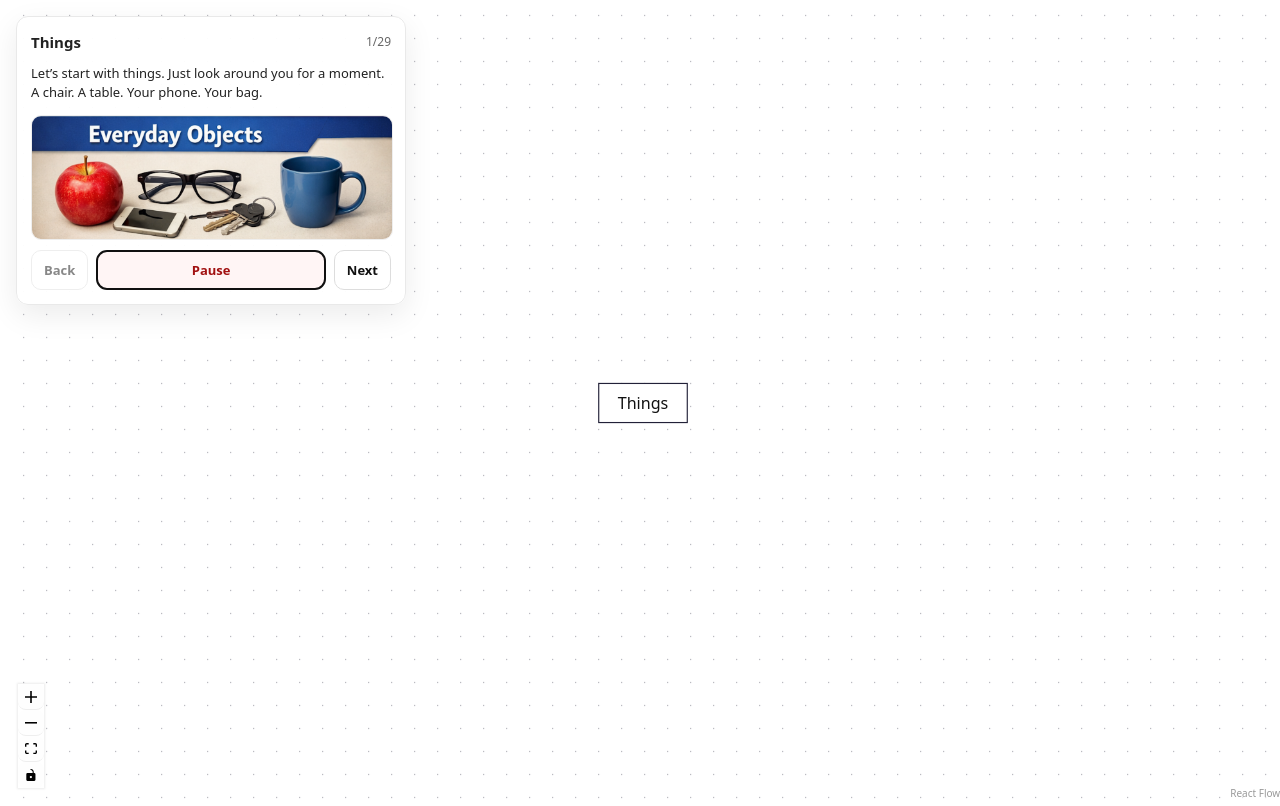
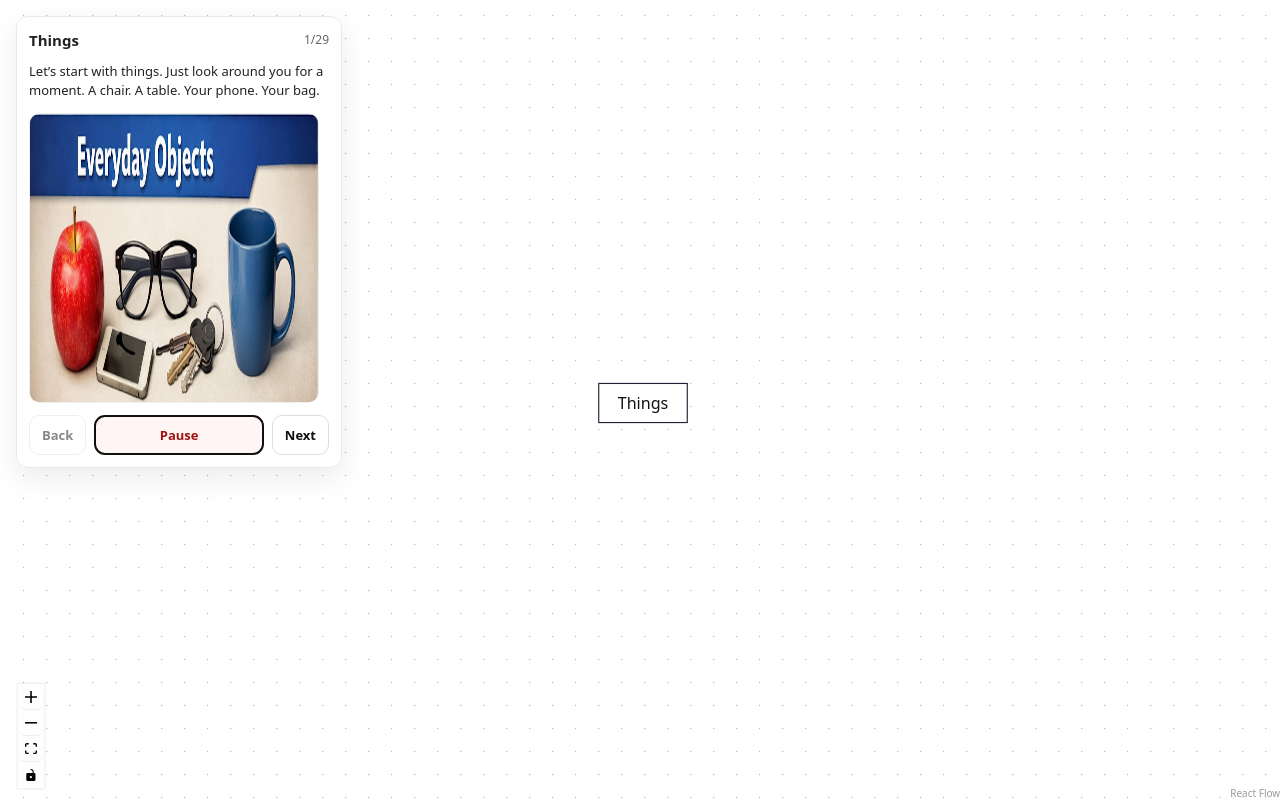
Before and after one commit to Sohaib-Sana/concept_map_learning, a React (Vite) app: page / in a window 1280 px wide. Both pictures are taken after a click on the button "Start". Built offline with nearby package versions, Linux system fonts and the light colour scheme.

Commit message:
Refactor LessonPanel styles for improved layout and image handling

```diff
--- a/src/components/lessonPanel.jsx
+++ b/src/components/lessonPanel.jsx
@@ -27,16 +27,16 @@ export function LessonPanel({
       <div style={{ fontSize: 13, color: "#222", marginTop: 10, lineHeight: 1.5 }}>{started ? beatText : "Tap Start to begin the lesson."}</div>
 
       {started && beatImages?.length > 0 && (
-        <div style={{ marginTop: 12, display: "grid", gap: 8 }}>
+        <div style={{ marginTop: 12, display: "grid", gap: 2 }}>
           {beatImages.map((src, i) => (
             <img
               key={`${src}-${i}`}
               src={src}
               alt={`reference ${i + 1}`}
               style={{
-                width: "100%",
-                height: "100%",
-                objectFit: "cover",
+                width: "18rem",
+                height: "18rem",
+                objectFit: "fill",
                 borderRadius: 10,
                 border: "1px solid #eee",
               }}
@@ -86,11 +86,11 @@ const panelStyle = {
   position: "fixed", // ✅ was "absolute"
   left: 16,
   top: 16,
-  width: 360,
+  width: 300,
   background: "rgba(255,255,255,0.95)",
   border: "1px solid #e9e9e9",
   borderRadius: 12,
-  padding: 14,
+  padding: 12,
   boxShadow: "0 10px 30px rgba(0,0,0,0.08)",
   textAlign: "left",
   zIndex: 50, // ✅ ensure it stays above canvas
```
